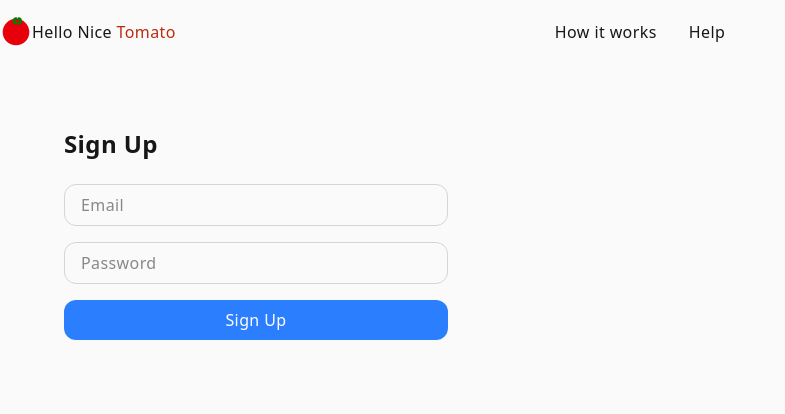
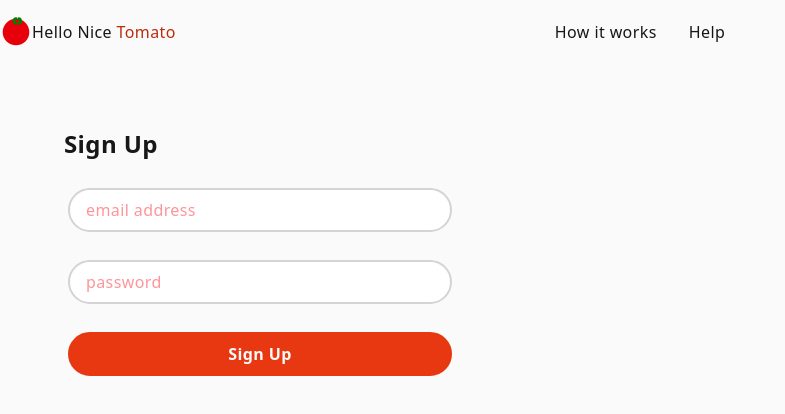
Before and after one commit to philipptpunkt/helloNiceTomato, a Next.js app: page /auth/signup in a window 1280 px wide. Shown: the top 414 px of the page, without its empty margins (0-785 px from the left). Built offline with nearby package versions, Linux system fonts and the light colour scheme; no server answers.

Commit message:
feat: add Input component to Storybook and SignIn form

```diff
--- a/src/app/globals.css
+++ b/src/app/globals.css
@@ -16,7 +16,6 @@
 
   /* Color Paletts with https://www.colorpalett.es/ */
   /* Secondary Color HEX: #E73806  */
-  /* --color-primary: oklch(60.8% 0.216 33); */
   --color-primary: var(--theme-color-primary);
   --color-primary-50: oklch(91.43% 0.04 35);
   --color-primary-100: oklch(85.38% 0.075 34);
@@ -31,7 +30,6 @@
   --color-primary-950: oklch(13.8% 0.041 34);
 
   /* Secondary Color HEX: #5fb306  */
-  /* --color-secondary: oklch(68.62% 0.198 134); */
   --color-secondary: var(--theme-color-secondary);
   --color-secondary-50: oklch(91.45% 0.064 134);
   --color-secondary-100: oklch(86.91% 0.136 134);
@@ -45,17 +43,30 @@
   --color-secondary-900: oklch(26.9% 0.056 134);
   --color-secondary-950: oklch(13.84% 0.024 136);
 
+  /* Background Color Tokens */
   --color-background: var(--theme-color-background);
   --color-background-inverted: var(--theme-color-background-inverted);
 
+  /* Text Color Tokens */
   --color-text: var(--theme-color-text);
+  --color-text-soft: var(--theme-color-text-soft);
+  --color-text-placeholder: var(--theme-color-text-placeholder);
   --color-text-inverted: var(--theme-color-text-inverted);
   --color-text-highlight: var(--theme-color-text-highlight);
 
+  /* Semantic Color Tokens */
+  --color-error: var(--theme-color-error);
+  --color-success: var(--theme-color-success);
+
+  --color-background-error: var(--theme-color-background-error);
+  --color-background-success: var(--theme-color-background-success);
+
+  /* Border Color Tokens */
   --color-border: var(--theme-color-border);
   --color-border-hover: var(--theme-color-border-hover);
 
-  --color-focus-ring: var(--theme-color-focus-ring);
+  /* Miscellaneous Color Tokens */
+  --color-focus: var(--theme-color-focus);
 }
 
 @layer base {
@@ -64,10 +75,23 @@
     --theme-color-secondary: var(--color-secondary-500);
 
     --theme-color-text: var(--color-neutral-900);
+    --theme-color-text-soft: var(--color-neutral-500);
+    --theme-color-text-placeholder: var(--color-neutral-300);
     --theme-color-text-inverted: var(--color-neutral-50);
 
     --theme-color-background: var(--color-neutral-50);
     --theme-color-background-inverted: var(--color-neutral-900);
+
+    --theme-color-error: var(--color-red-500);
+    --theme-color-success: var(--color-green-500);
+
+    --theme-color-background-error: var(--color-red-100);
+    --theme-color-background-success: var(--color-green-100);
+
+    --theme-color-border: var(--color-neutral-300);
+    --theme-color-border-hover: var(--color-neutral-500);
+
+    --theme-color-focus: var(--color-sky-500);
   }
 
   [data-theme="dark"] {
@@ -75,10 +99,23 @@
     --theme-color-secondary: var(--color-secondary-400);
 
     --theme-color-text: var(--color-neutral-50);
+    --theme-color-text-soft: var(--color-neutral-300);
+    --theme-color-text-placeholder: var(--color-neutral-700);
     --theme-color-text-inverted: var(--color-neutral-900);
 
     --theme-color-background: var(--color-neutral-900);
     --theme-color-background-inverted: var(--color-neutral-50);
+
+    --theme-color-error: var(--color-red-500);
+    --theme-color-success: var(--color-green-500);
+
+    --theme-color-background-error: var(--color-red-950);
+    --theme-color-background-success: var(--color-green-950);
+
+    --theme-color-border: var(--color-neutral-500);
+    --theme-color-border-hover: var(--color-neutral-800);
+
+    --theme-color-focus: var(--color-sky-500);
   }
 }
 
--- a/src/components/forms/SignInForm.tsx
+++ b/src/components/forms/SignInForm.tsx
@@ -5,6 +5,7 @@ import { useForm } from "react-hook-form"
 import { z } from "zod"
 import { signIn } from "../../actions/signIn"
 import { Button } from "@/design-system/Button/Button"
+import { Input } from "@/design-system/Input"
 
 const SignInSchema = z.object({
   email: z
@@ -31,34 +32,20 @@ export function SignInForm() {
   return (
     <div className="p-8 w-full max-w-[400px]">
       <form onSubmit={handleSubmit(signIn)}>
-        <input
-          className="mt-4 block w-full rounded-md border border-gray-300 px-4 py-2 shadow-sm focus:border-indigo-500 focus:ring-indigo-500"
+        <Input
+          placeholder="email address"
           type="email"
-          placeholder="email"
           {...register("email")}
+          error={errors.email?.message}
+          reserveHelpTextSpace
         />
-        {errors.email && (
-          <span className="text-sm font-light text-red-600">
-            {errors.email.message}
-          </span>
-        )}
-        <input
-          className="my-4 block w-full rounded-md border border-gray-300 px-4 py-2 shadow-sm focus:border-indigo-500 focus:ring-indigo-500"
+        <Input
+          placeholder="password"
           type="password"
-          placeholder="password"
           {...register("password")}
+          error={errors.password?.message}
+          reserveHelpTextSpace
         />
-        {errors.password && (
-          <span className="text-sm font-light text-red-600">
-            {errors.password.message}
-          </span>
-        )}
-
-        {/* <input
-          type="submit"
-          className="mt-4 w-full cursor-pointer rounded-md bg-black py-2 text-lg text-white"
-          value={isSubmitting ? "loading..." : "Let's Go"}
-        /> */}
         <Button type="submit" contentStyle="full">
           {isSubmitting ? "loading..." : "Let's Go"}
         </Button>
--- a/src/components/forms/SignUpForm.tsx
+++ b/src/components/forms/SignUpForm.tsx
@@ -6,6 +6,8 @@ import { z } from "zod"
 import { useState } from "react"
 import { signUp } from "@/actions/signUp"
 import Link from "next/link"
+import { Input } from "@/design-system/Input"
+import { Button } from "@/design-system/Button/Button"
 
 const SignUpSchema = z.object({
   email: z
@@ -67,35 +69,23 @@ export function SignUpForm() {
       {errors.root && (
         <div className="text-red-600 mb-4 text-sm">{errors.root.message}</div>
       )}
-      <input
+      <Input
+        placeholder="email address"
         type="email"
-        placeholder="Email"
-        className="border border-gray-300 rounded-xl px-4 py-2 mb-4 w-full"
         {...register("email")}
+        error={errors.email?.message}
+        reserveHelpTextSpace
       />
-      {errors.email && (
-        <span className="text-sm font-light text-red-600 mb-4 block">
-          {errors.email.message}
-        </span>
-      )}
-      <input
+      <Input
+        placeholder="password"
         type="password"
-        placeholder="Password"
-        className="border border-gray-300 rounded-xl px-4 py-2 mb-4 w-full"
         {...register("password")}
+        error={errors.password?.message}
+        reserveHelpTextSpace
       />
-      {errors.password && (
-        <span className="text-sm font-light text-red-600 mb-4 block">
-          {errors.password.message}
-        </span>
-      )}
-      <button
-        type="submit"
-        className="bg-blue-500 text-white rounded-xl px-4 py-2 w-full hover:bg-blue-600"
-        disabled={isSubmitting}
-      >
+      <Button type="submit" contentStyle="full">
         {isSubmitting ? "Signing up..." : "Sign Up"}
-      </button>
+      </Button>
     </form>
   )
 }
--- a/src/design-system/Button/Button.tsx
+++ b/src/design-system/Button/Button.tsx
@@ -1,6 +1,7 @@
 import { cva, type VariantProps } from "class-variance-authority"
 import { ButtonHTMLAttributes } from "react"
 import Link, { LinkProps } from "next/link"
+import { cn } from "@/utils/cn"
 
 const buttonVariants = cva(
   [
@@ -11,11 +12,12 @@ const buttonVariants = cva(
     "flex-shrink-0",
     "w-fit",
     "py-2",
+    "m-1",
     "text-md",
     "font-semibold",
     "transition-colors",
     "focus:outline-2",
-    "focus:outline-primary",
+    "focus:outline-focus",
     "focus:outline-offset-2",
     "disabled:opacity-50",
     "disabled:pointer-events-none",
@@ -66,7 +68,6 @@ const buttonVariants = cva(
         variant: "contained",
         secondary: true,
         class: [
-          "focus:outline-secondary",
           "bg-secondary",
           "hover:bg-secondary-400 dark:hover:bg-secondary-500",
           "active:bg-secondary dark:active:bg-secondary",
@@ -79,7 +80,6 @@ const buttonVariants = cva(
         variant: "outlined",
         secondary: true,
         class: [
-          "focus:outline-secondary",
           "text-secondary",
           "hover:text-secondary-400 dark:hover:text-secondary-500",
           "active:text-secondary dark:active:text-secondary",
@@ -92,7 +92,6 @@ const buttonVariants = cva(
         variant: "text",
         secondary: true,
         class: [
-          "focus:outline-secondary",
           "text-secondary",
           "hover:text-secondary-400 dark:hover:text-secondary-500",
           "hover:border-secondary-400 dark:hover:border-secondary-500",
@@ -127,7 +126,7 @@ function Button({ variant, contentStyle, secondary, ...props }: ButtonProps) {
     const { href, ...linkProps } = props
     return (
       <Link
-        className={buttonVariants({ variant, contentStyle, secondary })}
+        className={cn(buttonVariants({ variant, contentStyle, secondary }))}
         href={href}
         {...linkProps}
       />
--- /dev/null
+++ b/src/design-system/Input/Input.tsx
@@ -0,0 +1,110 @@
+import { cva, type VariantProps } from "class-variance-authority"
+import { forwardRef, InputHTMLAttributes } from "react"
+import { InputType } from "./types"
+import { cn } from "@/utils/cn"
+
+const inputVariants = cva(
+  [
+    "w-full",
+    "px-4",
+    "py-2",
+    "m-1",
+    "rounded-full",
+    "border-2",
+    "transition-colors",
+    "bg-white dark:bg-black",
+    "text-text-soft",
+    "font-medium",
+    "placeholder:text-red-500",
+    // "placeholder:text-text-placeholder",
+    "placeholder:opacity-50 dark:placeholder:opacity-90",
+    "focus:outline-2",
+    "focus:outline-focus",
+    "focus:outline-offset-2",
+    "disabled:opacity-50",
+    "disabled:cursor-not-allowed",
+  ],
+  {
+    variants: {
+      variant: {
+        default: ["border-border"],
+        primary: ["border-primary"],
+        secondary: ["border-secondary"],
+      },
+      hasError: {
+        true: [
+          "border-error",
+          "bg-background-error dark:bg-background-error",
+          "focus:outline-error",
+        ],
+        false: null,
+      },
+    },
+    defaultVariants: {
+      variant: "default",
+      hasError: false,
+    },
+  }
+)
+
+interface InputProps
+  extends Omit<InputHTMLAttributes<HTMLInputElement>, "className" | "type">,
+    VariantProps<typeof inputVariants> {
+  label?: string
+  helpText?: string
+  type?: InputType
+  error?: string | boolean | null
+  reserveHelpTextSpace?: boolean
+}
+
+export const Input = forwardRef<HTMLInputElement, InputProps>(
+  (
+    {
+      label,
+      helpText,
+      error,
+      variant,
+      type = "text",
+      reserveHelpTextSpace = false,
+      ...props
+    },
+    ref
+  ) => {
+    const hasError =
+      !props.disabled &&
+      error !== undefined &&
+      error !== null &&
+      error !== false &&
+      error !== ""
+
+    const displayText =
+      typeof error === "string" && error !== "" ? error : helpText
+
+    return (
+      <label className="space-y-2">
+        {label && (
+          <span className="block text-sm font-medium text-text-soft">
+            {label}
+          </span>
+        )}
+        <input
+          ref={ref}
+          type={type}
+          className={cn(inputVariants({ variant, hasError }))}
+          {...props}
+        />
+        {(displayText || reserveHelpTextSpace) && (
+          <p
+            className={`text-sm min-h-[1.25rem] ${
+              hasError ? "text-error" : "text-text/50"
+            }`}
+          >
+            {displayText || "\u00A0"}
+          </p>
+        )}
+      </label>
+    )
+  }
+)
+
+Input.displayName = "Input"
--- /dev/null
+++ b/src/design-system/Input/index.ts
@@ -0,0 +1,2 @@
+export { Input } from "./Input"
+export type { InputVariant, InputType } from "./types"
--- /dev/null
+++ b/src/design-system/Input/types.ts
@@ -0,0 +1,10 @@
+export type InputVariant = "default" | "primary" | "secondary"
+
+export type InputType =
+  | "email"
+  | "number"
+  | "password"
+  | "text"
+  | "search"
+  | "tel"
+  | "url"
--- /dev/null
+++ b/src/stories/design-system/Input.tsx
@@ -0,0 +1,134 @@
+import React, { useState } from "react"
+import { StoryWrapper } from "../components/StoryWrapper"
+import { Label } from "../components/Label"
+import { Spacer } from "../components/Spacer"
+import { InputType, Input, InputVariant } from "@/design-system/Input"
+
+function getStoryLabel(variant: InputVariant) {
+  switch (variant) {
+    case "primary":
+      return "Primary"
+    case "secondary":
+      return "Secondary"
+    default:
+      return "Default"
+  }
+}
+
+export interface InputProps {
+  variant: InputVariant
+  placeholder: string
+  label: string
+  type: InputType
+  disabled: boolean
+  error: boolean | string
+}
+
+export const InputStory = ({
+  variant = "default",
+  placeholder = "",
+  label,
+  type = "text",
+  disabled = false,
+  error = false,
+}: InputProps) => {
+  const [value, setValue] = useState("")
+
+  let storyLabel = getStoryLabel(variant)
+
+  if (disabled || error) {
+    storyLabel = disabled ? "Disabled" : "Error"
+  }
+
+  return (
+    <StoryWrapper topic="Design System" headline="Input" padded>
+      <Label text={storyLabel} />
+      <div className="w-full">
+        <Input
+          variant={variant}
+          placeholder={placeholder}
+          type={type}
+          disabled={disabled}
+          name="inputStory"
+          value={value}
+          onChange={(event) => {
+            const value = event.target.value
+            setValue(value)
+          }}
+          error={error}
+        />
+      </div>
+      <Spacer withDivider />
+      <Label text="With label" size="sm" />
+      <div className="w-full">
+        <Input
+          variant={variant}
+          placeholder={placeholder}
+          label={label}
+          type={type}
+          disabled={disabled}
+          name="inputStory"
+          value={value}
+          onChange={(event) => {
+            const value = event.target.value
+            setValue(value)
+          }}
+          error={error}
+        />
+      </div>
+      <Spacer withDivider />
+      <Label text="With help text" size="sm" />
+      <div className="w-full">
+        <Input
+          variant={variant}
+          placeholder={placeholder}
+          label={label}
+          type={type}
+          disabled={disabled}
+          name="inputStory"
+          value={value}
+          onChange={(event) => {
+            const value = event.target.value
+            setValue(value)
+          }}
+          helpText="With some addional help text"
+        />
+      </div>
+      <Spacer withDivider />
+      <Label text="With error" size="sm" />
+      <div className="w-full">
+        <Input
+          variant={variant}
+          placeholder={placeholder}
+          label={label}
+          type={type}
+          disabled={disabled}
+          name="inputStory"
+          value={value}
+          onChange={(event) => {
+            const value = event.target.value
+            setValue(value)
+          }}
+          error={"Error message"}
+        />
+      </div>
+      <Spacer withDivider />
+      <Label text="Disabled" size="sm" />
+      <div className="w-full">
+        <Input
+          variant={variant}
+          placeholder={placeholder}
+          type={type}
+          disabled={true}
+          name="inputStory"
+          value={value}
+          onChange={(event) => {
+            const value = event.target.value
+            setValue(value)
+          }}
+        />
+      </div>
+      <Spacer />
+    </StoryWrapper>
+  )
+}
```
Also changed, not shown: src/stories/components/Spacer.tsx (+14 -2 lines), src/stories/design-system/Button.tsx (+1 -1 lines), 2 other files (tests, documents, lock files or other folders).
